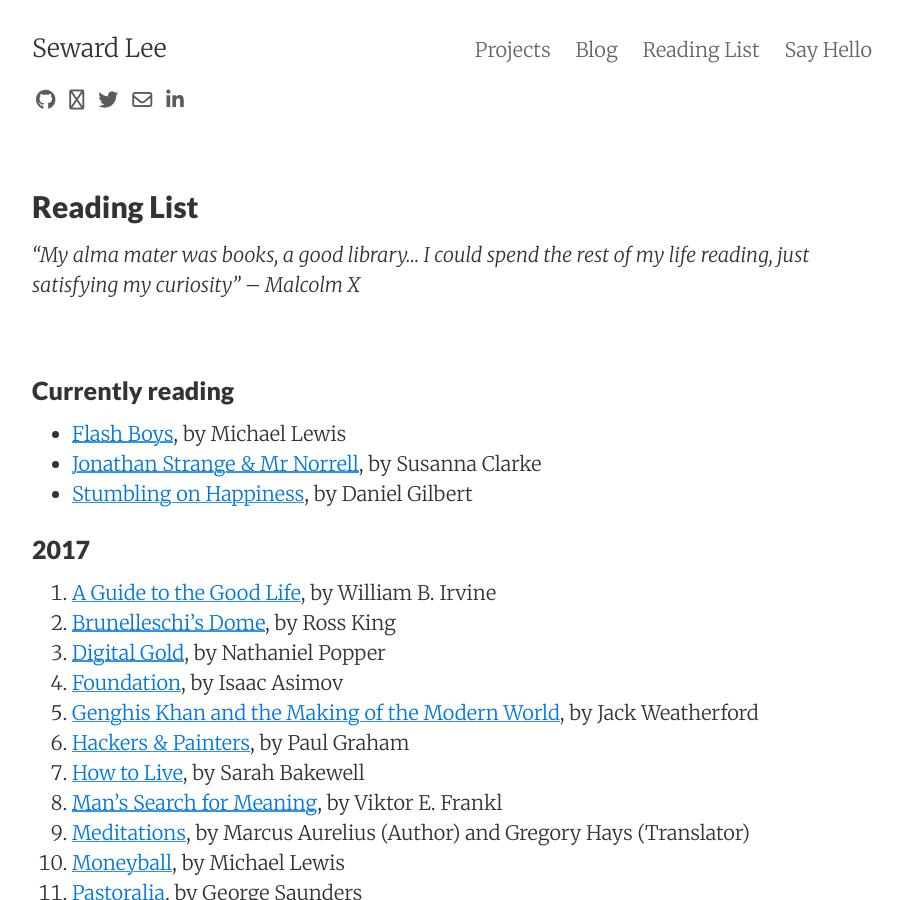
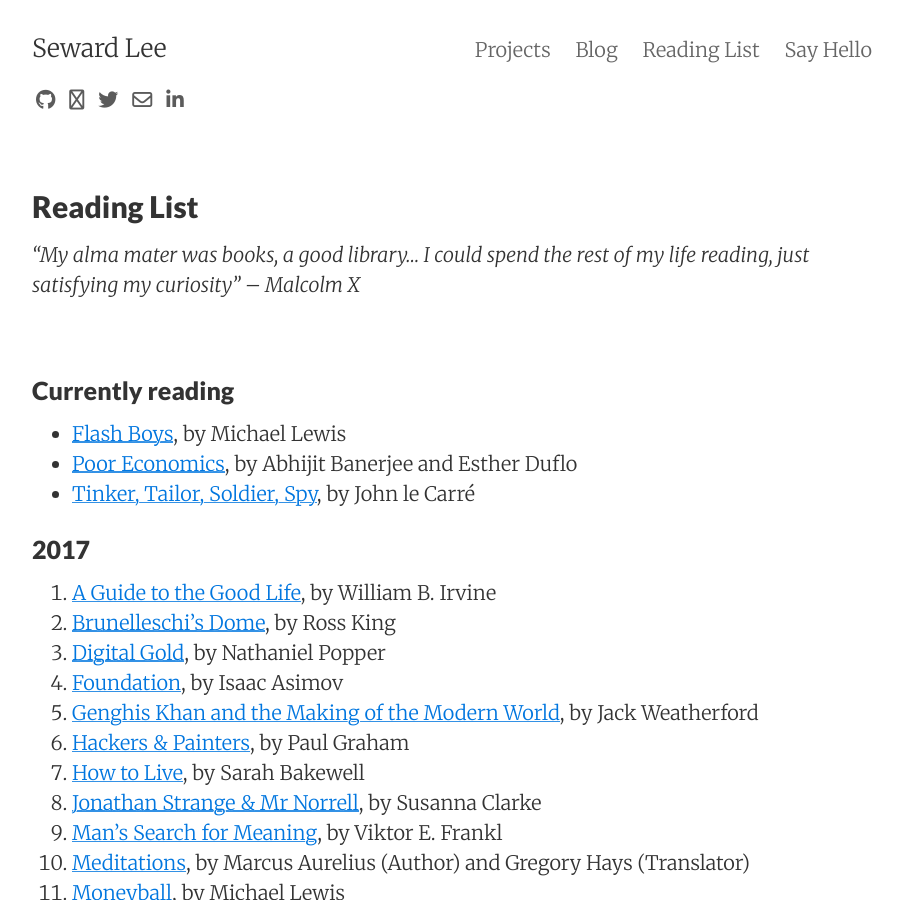
Before and after one commit to sewardlee337/sewardlee337.github.io, a Jekyll site: the page built from readinglist.md, in a window 1280 px wide and 900 px high. Shown: the whole window, without its empty margins (188-1091 px from the left). Built offline with Jekyll 4.4.1, drawn with Linux system fonts in a browser that asks for light colours; nearby versions of some CDN libraries.

Commit message:
Update reading list

```diff
--- a/readinglist.md
+++ b/readinglist.md
@@ -13,8 +13,8 @@
 ### Currently reading
 
 * [Flash Boys](https://www.amazon.com/Flash-Boys-Wall-Street-Revolt-ebook/dp/B00HVJB4VM/ref=sr_1_1?ie=UTF8&qid=1502054652&sr=8-1&keywords=flash+boys), by Michael Lewis
-* [Jonathan Strange & Mr Norrell](https://www.amazon.com/Jonathan-Strange-Norrell-Susanna-Clarke-ebook/dp/B003RRXXMA/ref=sr_1_1?ie=UTF8&qid=1503251720&sr=8-1&keywords=jonathan+strange+mr+norrell), by Susanna Clarke
-* [Stumbling on Happiness](https://www.amazon.com/Stumbling-Happiness-Daniel-Gilbert-ebook/dp/B000GCFW0A/ref=sr_1_1?ie=UTF8&qid=1502042514&sr=8-1&keywords=stumbling+upon+happiness), by Daniel Gilbert
+* [Poor Economics](https://www.amazon.com/Poor-Economics-Radical-Rethinking-Poverty-ebook/dp/B007CI81IQ/ref=sr_1_1?ie=UTF8&qid=1503820139&sr=8-1&keywords=poor+economics+a+radical+rethinking+of+the+way+to+fight+poverty), by Abhijit Banerjee and Esther Duflo
+* [Tinker, Tailor, Soldier, Spy](https://www.amazon.com/gp/product/B004RKXNDU/ref=series_rw_dp_sw), by John le Carré
 
 
 ### 2017
@@ -26,6 +26,7 @@
 1. [Genghis Khan and the Making of the Modern World](https://www.amazon.com/Genghis-Khan-Making-Modern-World-ebook/dp/B000FCK206/ref=sr_1_1?ie=UTF8&qid=1500165120&sr=8-1&keywords=genghis+khan+and+the+making+of+the+modern+world), by Jack Weatherford
 1. [Hackers & Painters](https://www.amazon.com/Hackers-Painters-Big-Ideas-Computer-ebook/dp/B0026OR2NQ/ref=sr_1_1?s=digital-text&ie=UTF8&qid=1500967102&sr=1-1&keywords=hackers+%26+painters), by Paul Graham
 1. [How to Live](https://www.amazon.com/How-Live-Montaigne-Question-Attempts-ebook/dp/B003E8AK4Q/ref=sr_1_1?s=digital-text&ie=UTF8&qid=1500163553&sr=1-1&keywords=how+to+live), by Sarah Bakewell
+1. [Jonathan Strange & Mr Norrell](https://www.amazon.com/Jonathan-Strange-Norrell-Susanna-Clarke-ebook/dp/B003RRXXMA/ref=sr_1_1?ie=UTF8&qid=1503251720&sr=8-1&keywords=jonathan+strange+mr+norrell), by Susanna Clarke
 1. [Man's Search for Meaning](https://www.amazon.com/Mans-Search-Meaning-Viktor-Frankl-ebook/dp/B009U9S6FI/ref=sr_1_1?s=digital-text&ie=UTF8&qid=1500162652&sr=1-1&keywords=man%27s+search+for+meaning), by Viktor E. Frankl
 1. [Meditations](https://www.amazon.com/Meditations-New-Translation-Modern-Library-ebook/dp/B000FC1JAI/ref=sr_1_2?s=digital-text&ie=UTF8&qid=1500162466&sr=1-2&keywords=marcus+aurelius+gregory+hays), by Marcus Aurelius (Author) and Gregory Hays (Translator)
 1. [Moneyball](https://www.amazon.com/Moneyball-Art-Winning-Unfair-Game-ebook/dp/B000RH0C8G/ref=sr_1_1?ie=UTF8&qid=1500162170&sr=8-1&keywords=moneyball), by Michael Lewis
```
